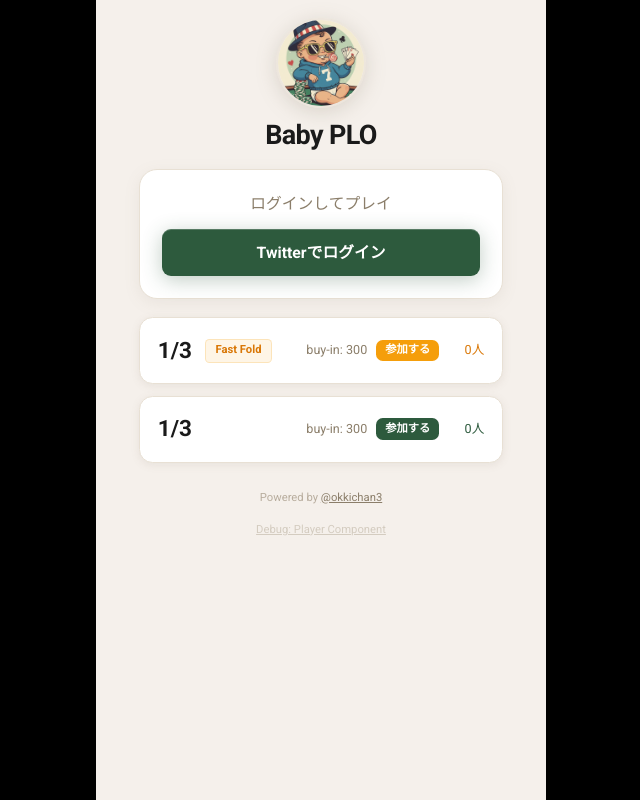
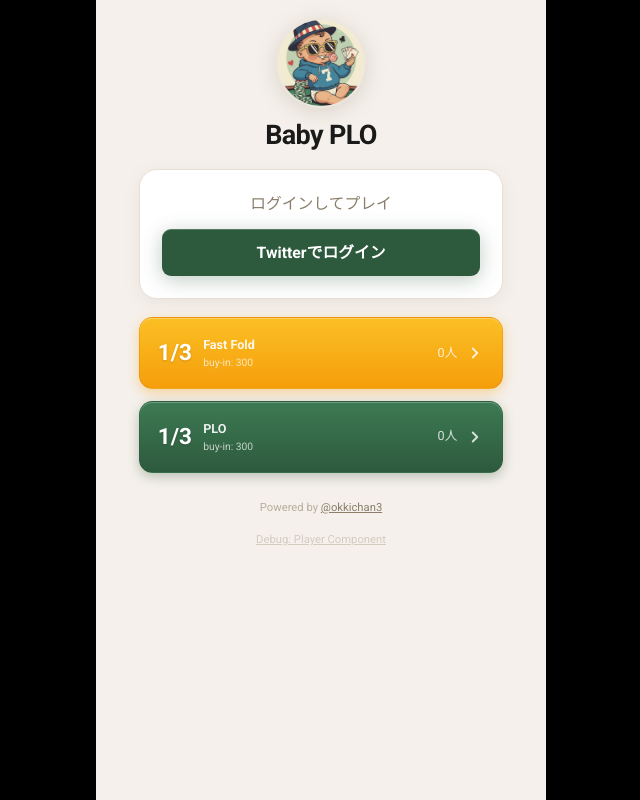
Before and after one commit to okihara/plo-game, a React (Vite) app: page / in a window 1280 px wide. Shown: the whole page, without its empty margins (319-959 px from the left). Built offline with nearby package versions, Linux system fonts and the light colour scheme; no server answers.

Commit message:
Restyle lobby table buttons with colored gradient backgrounds for better affordance
Fast Fold uses amber gradient, normal PLO uses forest green gradient.
Added inset shadows for 3D raised effect and press feedback.

Co-Authored-By: Claude Opus 4.6 <noreply@anthropic.com>

```diff
--- a/src/pages/SimpleLobby.tsx
+++ b/src/pages/SimpleLobby.tsx
@@ -230,29 +230,25 @@ export function SimpleLobby({ onPlayOnline }: SimpleLobbyProps) {
                   key={table.id}
                   onClick={() => table.enabled && !maintenance?.isActive && user && onPlayOnline(table.blinds, true)}
                   disabled={!table.enabled || !!maintenance?.isActive || !user}
-                  className={`w-full py-[3.5cqw] px-[4cqw] rounded-[3cqw] transition-all duration-200 border ${
+                  className={`w-full py-[4cqw] px-[4cqw] rounded-[3cqw] transition-all duration-150 border-[0.4cqw] ${
                     table.enabled && !maintenance?.isActive
-                      ? 'bg-white border-cream-300 shadow-[0_2px_8px_rgba(139,126,106,0.12)] hover:bg-cream-50 hover:border-cream-400 hover:shadow-[0_4px_16px_rgba(139,126,106,0.15)] active:scale-[0.98]'
+                      ? 'bg-gradient-to-b from-amber-400 to-amber-500 border-amber-600/30 shadow-[0_4px_12px_rgba(245,158,11,0.35),inset_0_1px_0_rgba(255,255,255,0.3)] hover:shadow-[0_6px_20px_rgba(245,158,11,0.45),inset_0_1px_0_rgba(255,255,255,0.3)] active:scale-[0.97] active:shadow-[0_2px_6px_rgba(245,158,11,0.3),inset_0_1px_4px_rgba(0,0,0,0.1)]'
                       : 'bg-cream-200/50 border-cream-300/50 opacity-40 cursor-not-allowed'
                   }`}
                 >
                   <div className="flex items-center justify-between">
-                    <div className="flex items-center gap-[3cqw]">
-                      <span className="text-[5cqw] font-bold text-cream-900">{table.blindsLabel}</span>
-                      <span className={`px-[2cqw] py-[0.6cqw] text-[2.5cqw] font-bold rounded-[1cqw] ${
-                        table.enabled
-                          ? 'bg-amber-500/10 text-amber-600 border border-amber-500/20'
-                          : 'bg-cream-300/50 text-cream-500'
-                      }`}>
-                        Fast Fold
-                      </span>
+                    <div className="flex items-center gap-[2.5cqw]">
+                      <span className="text-[5cqw] font-bold text-white drop-shadow-[0_1px_1px_rgba(0,0,0,0.15)]">{table.blindsLabel}</span>
+                      <div className="flex flex-col items-start">
+                        <span className="text-[2.8cqw] font-bold text-white/90">Fast Fold</span>
+                        <span className="text-[2.3cqw] text-white/70">buy-in: {table.buyIn}</span>
+                      </div>
                     </div>
-                    <div className="flex items-center gap-[2cqw] text-[2.8cqw]">
-                      <span className="text-cream-600">buy-in: {table.buyIn}</span>
+                    <div className="flex items-center gap-[2cqw]">
                       {table.enabled ? (
                         <>
-                          <span className="px-[2cqw] py-[0.5cqw] text-[2.5cqw] font-bold text-white rounded-[1.5cqw] bg-amber-500">参加する</span>
-                          <span className="text-amber-600 w-[8cqw] text-right">{count}人</span>
+                          <span className="text-[2.8cqw] text-white/80">{count}人</span>
+                          <svg className="w-[4cqw] h-[4cqw] text-white/80" viewBox="0 0 24 24" fill="none" stroke="currentColor" strokeWidth="2.5" strokeLinecap="round" strokeLinejoin="round"><polyline points="9 18 15 12 9 6"/></svg>
                         </>
                       ) : (
                         <span className="text-cream-500">準備中</span>
@@ -273,22 +269,25 @@ export function SimpleLobby({ onPlayOnline }: SimpleLobbyProps) {
                   key={table.id}
                   onClick={() => table.enabled && !maintenance?.isActive && user && onPlayOnline(table.blinds, false)}
                   disabled={!table.enabled || !!maintenance?.isActive || !user}
-                  className={`w-full py-[3.5cqw] px-[4cqw] rounded-[3cqw] transition-all duration-200 border ${
+                  className={`w-full py-[4cqw] px-[4cqw] rounded-[3cqw] transition-all duration-150 border-[0.4cqw] ${
                     table.enabled && !maintenance?.isActive
-                      ? 'bg-white border-cream-300 shadow-[0_2px_8px_rgba(139,126,106,0.12)] hover:bg-cream-50 hover:border-cream-400 hover:shadow-[0_4px_16px_rgba(139,126,106,0.15)] active:scale-[0.98]'
+                      ? 'bg-gradient-to-b from-forest-light to-forest border-forest/40 shadow-[0_4px_12px_rgba(45,90,61,0.3),inset_0_1px_0_rgba(255,255,255,0.25)] hover:shadow-[0_6px_20px_rgba(45,90,61,0.4),inset_0_1px_0_rgba(255,255,255,0.25)] active:scale-[0.97] active:shadow-[0_2px_6px_rgba(45,90,61,0.25),inset_0_1px_4px_rgba(0,0,0,0.1)]'
                       : 'bg-cream-200/50 border-cream-300/50 opacity-40 cursor-not-allowed'
                   }`}
                 >
                   <div className="flex items-center justify-between">
-                    <div className="flex items-center gap-[3cqw]">
-                      <span className="text-[5cqw] font-bold text-cream-900">{table.blindsLabel}</span>
+                    <div className="flex items-center gap-[2.5cqw]">
+                      <span className="text-[5cqw] font-bold text-white drop-shadow-[0_1px_1px_rgba(0,0,0,0.15)]">{table.blindsLabel}</span>
+                      <div className="flex flex-col items-start">
+                        <span className="text-[2.8cqw] font-bold text-white/90">PLO</span>
+                        <span className="text-[2.3cqw] text-white/70">buy-in: {table.buyIn}</span>
+                      </div>
                     </div>
-                    <div className="flex items-center gap-[2cqw] text-[2.8cqw]">
-                      <span className="text-cream-600">buy-in: {table.buyIn}</span>
+                    <div className="flex items-center gap-[2cqw]">
                       {table.enabled ? (
                         <>
-                          <span className="px-[2cqw] py-[0.5cqw] text-[2.5cqw] font-bold text-white rounded-[1.5cqw] bg-forest">参加する</span>
-                          <span className="text-forest w-[8cqw] text-right">{count}人</span>
+                          <span className="text-[2.8cqw] text-white/80">{count}人</span>
+                          <svg className="w-[4cqw] h-[4cqw] text-white/80" viewBox="0 0 24 24" fill="none" stroke="currentColor" strokeWidth="2.5" strokeLinecap="round" strokeLinejoin="round"><polyline points="9 18 15 12 9 6"/></svg>
                         </>
                       ) : (
                         <span className="text-cream-500">準備中</span>
```
